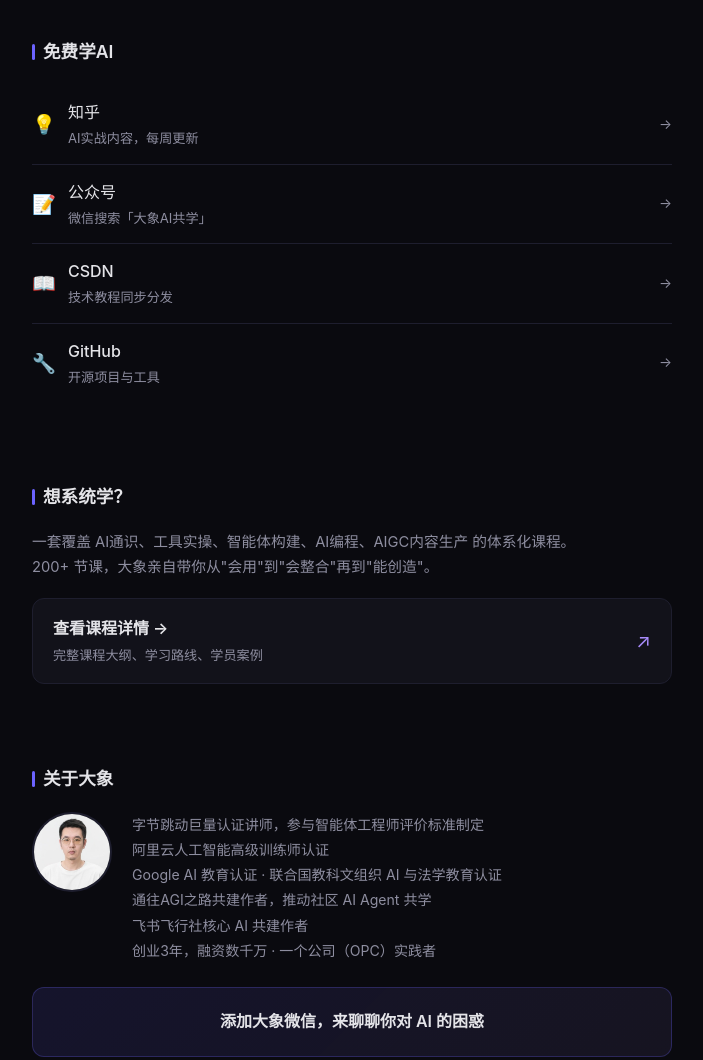
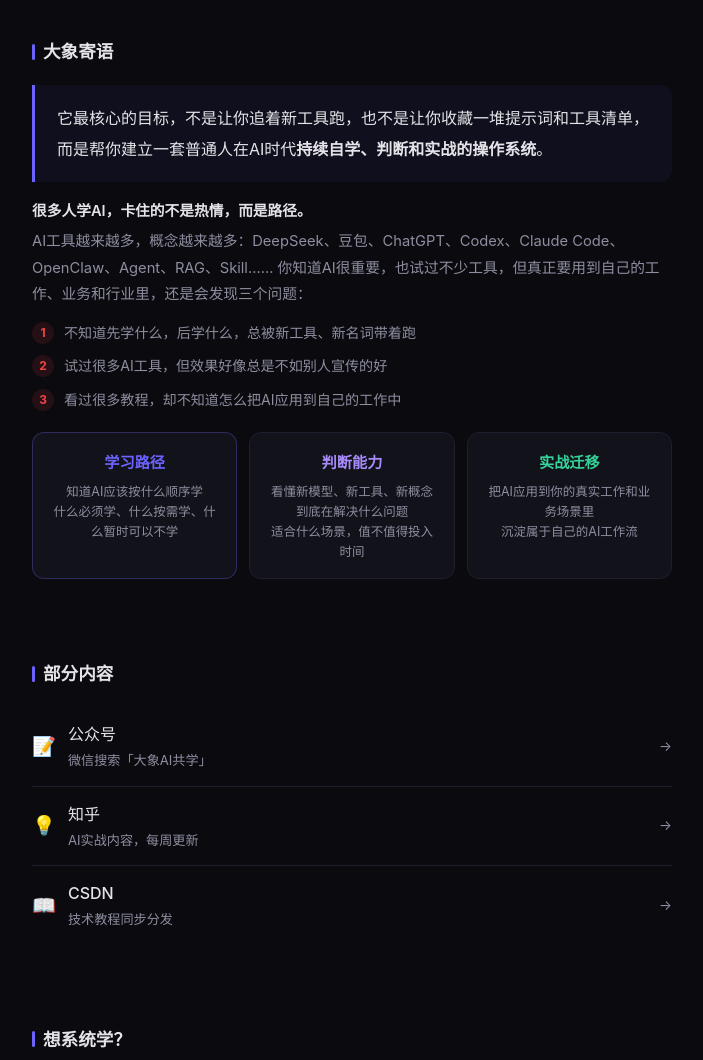
Before and after one commit to daxiangnaoyang/daxiang-ai-gongxue, a plain HTML site: page index.html in a window 1280 px wide. Shown: the part 935-1995 px from the top of the page, without its empty margins (288-991 px from the left). Drawn offline with Linux system fonts and the light colour scheme.

Commit message:
feat: 大象寄语section + 部分内容重排(公众号优先/去GitHub)

```diff
--- a/index.html
+++ b/index.html
@@ -208,6 +208,55 @@
             font-weight: 600;
         }
 
+        /* ── 大象寄语 ── */
+        .manifesto { font-size: 0.92rem; color: var(--text-sec); line-height: 1.8; }
+
+        .manifesto-core {
+            font-size: 1rem; color: var(--text); line-height: 1.9;
+            padding: 18px 22px;
+            background: rgba(108,99,255,0.06);
+            border-left: 3px solid var(--accent);
+            border-radius: 0 var(--radius) var(--radius) 0;
+            margin-bottom: 16px;
+        }
+
+        .manifesto-pain { font-weight: 600; color: var(--text); margin-bottom: 4px; }
+
+        .manifesto-list { margin-bottom: 12px; }
+
+        .manifesto-problems { display: flex; flex-direction: column; gap: 8px; margin-bottom: 20px; }
+
+        .problem-item {
+            display: flex; align-items: flex-start; gap: 10px;
+            font-size: 0.88rem; color: var(--text-sec);
+        }
+
+        .problem-num {
+            width: 22px; height: 22px; border-radius: 50%;
+            background: rgba(239,68,68,0.12); color: #ef4444;
+            display: flex; align-items: center; justify-content: center;
+            font-size: 0.75rem; font-weight: 700; flex-shrink: 0;
+            margin-top: 2px;
+        }
+
+        .manifesto-goals {
+            display: grid; grid-template-columns: repeat(3, 1fr); gap: 12px;
+        }
+
+        .goal-item {
+            background: var(--bg-card); border: 1px solid var(--border);
+            border-radius: var(--radius); padding: 16px;
+            text-align: center;
+        }
+
+        .goal-item:first-child { border-color: rgba(108,99,255,0.3); }
+        .goal-item:first-child .goal-title { color: var(--accent); }
+        .goal-item:nth-child(2) .goal-title { color: var(--accent-lt); }
+        .goal-item:nth-child(3) .goal-title { color: var(--green); }
+
+        .goal-title { font-weight: 600; font-size: 0.95rem; margin-bottom: 6px; }
+        .goal-desc { font-size: 0.78rem; color: var(--text-sec); line-height: 1.6; }
+
         /* ── Footer ── */
         footer {
             padding: 32px 0;
@@ -232,6 +281,7 @@
             .certs { grid-template-columns: repeat(2, 1fr); }
             .qr-grid { grid-template-columns: 1fr; }
             .hero { padding: 40px 0 28px; }
+            .manifesto-goals { grid-template-columns: 1fr; }
         }
     </style>
 </head>
@@ -274,10 +324,62 @@
         </div>
     </section>
 
-    <!-- ③ 免费学AI -->
+    <!-- ③ 大象寄语 -->
     <section>
-        <h2>免费学AI</h2>
+        <h2>大象寄语</h2>
+        <div class="manifesto">
+            <p class="manifesto-core">
+                它最核心的目标，不是让你追着新工具跑，也不是让你收藏一堆提示词和工具清单，而是帮你建立一套普通人在AI时代<strong>持续自学、判断和实战的操作系统</strong>。
+            </p>
+            <p class="manifesto-pain">
+                很多人学AI，卡住的不是热情，而是路径。
+            </p>
+            <p class="manifesto-list">
+                AI工具越来越多，概念越来越多：DeepSeek、豆包、ChatGPT、Codex、Claude Code、OpenClaw、Agent、RAG、Skill……
+                你知道AI很重要，也试过不少工具，但真正要用到自己的工作、业务和行业里，还是会发现三个问题：
+            </p>
+            <div class="manifesto-problems">
+                <div class="problem-item">
+                    <span class="problem-num">1</span>
+                    <span>不知道先学什么，后学什么，总被新工具、新名词带着跑</span>
+                </div>
+                <div class="problem-item">
+                    <span class="problem-num">2</span>
+                    <span>试过很多AI工具，但效果好像总是不如别人宣传的好</span>
+                </div>
+                <div class="problem-item">
+                    <span class="problem-num">3</span>
+                    <span>看过很多教程，却不知道怎么把AI应用到自己的工作中</span>
+                </div>
+            </div>
+            <div class="manifesto-goals">
+                <div class="goal-item">
+                    <div class="goal-title">学习路径</div>
+                    <div class="goal-desc">知道AI应该按什么顺序学<br>什么必须学、什么按需学、什么暂时可以不学</div>
+                </div>
+                <div class="goal-item">
+                    <div class="goal-title">判断能力</div>
+                    <div class="goal-desc">看懂新模型、新工具、新概念到底在解决什么问题<br>适合什么场景，值不值得投入时间</div>
+                </div>
+                <div class="goal-item">
+                    <div class="goal-title">实战迁移</div>
+                    <div class="goal-desc">把AI应用到你的真实工作和业务场景里<br>沉淀属于自己的AI工作流</div>
+                </div>
+            </div>
+        </div>
+    </section>
+
+    <!-- ④ 部分内容 -->
+    <section>
+        <h2>部分内容</h2>
         <div class="platforms">
+            <a href="javascript:void(0)" class="plat-link" onclick="copyText('大象AI共学')">
+                <div class="plat-left">
+                    <span class="icon">📝</span>
+                    <div><div class="name">公众号</div><div class="desc">微信搜索「大象AI共学」</div></div>
+                </div>
+                <span class="plat-arrow" id="mp-arrow">→</span>
+            </a>
             <a href="https://www.zhihu.com/people/42a8dd9658b703e283bcd1c98b8eef87" class="plat-link" target="_blank" rel="noopener">
                 <div class="plat-left">
                     <span class="icon">💡</span>
@@ -285,24 +387,10 @@
                 </div>
                 <span class="plat-arrow">→</span>
             </a>
-            <a href="javascript:void(0)" class="plat-link" onclick="copyText('大象AI共学')">
-                <div class="plat-left">
-                    <span class="icon">📝</span>
-                    <div><div class="name">公众号</div><div class="desc">微信搜索「大象AI共学」</div></div>
-                </div>
-                <span class="plat-arrow" id="mp-arrow">→</span>
-            </a>
             <a href="https://blog.csdn.net/weixin_66295112" class="plat-link" target="_blank" rel="noopener">
                 <div class="plat-left">
                     <span class="icon">📖</span>
                     <div><div class="name">CSDN</div><div class="desc">技术教程同步分发</div></div>
-                </div>
-                <span class="plat-arrow">→</span>
-            </a>
-            <a href="https://github.com/daxiangnaoyang" class="plat-link" target="_blank" rel="noopener">
-                <div class="plat-left">
-                    <span class="icon">🔧</span>
-                    <div><div class="name">GitHub</div><div class="desc">开源项目与工具</div></div>
                 </div>
                 <span class="plat-arrow">→</span>
             </a>
```
